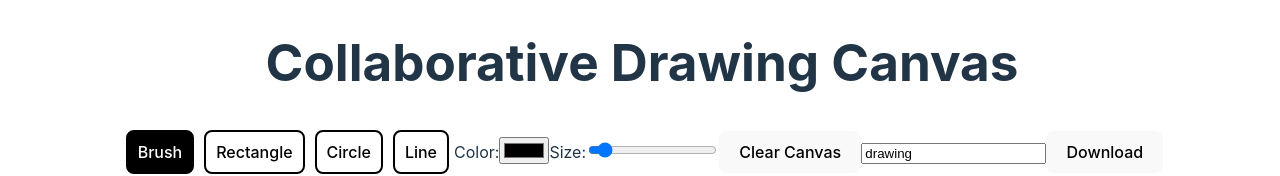
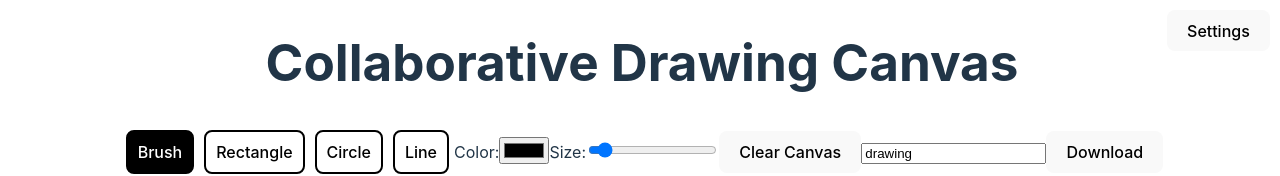
Before and after one commit to MSTC-DA-IICT/Hacktoberfest24-Drawing-Canvas-React, a React (Vite) app: page / in a window 1280 px wide. Shown: the top 176 px of the page. Built offline with nearby package versions, Linux system fonts and the light colour scheme.

Commit message:
Update App.jsx

```diff
--- a/src/App.jsx
+++ b/src/App.jsx
@@ -12,6 +12,8 @@ function App() {
     const [startX, setStartX] = useState(0);
     const [startY, setStartY] = useState(0);
     const [canvasData, setCanvasData] = useState(null);
+    const [isSettingsOpen, setIsSettingsOpen] = useState(false);
+    const [viewMode, setViewMode] = useState('grid');
 
     // Unified state for tool properties (color, size)
     const [toolProperties, setToolProperties] = useState({
@@ -176,7 +178,7 @@ function App() {
         setIsDropdownOpen(false);
     };
 
-    const handleDownload = (format) => {
+    const handleDownload = () => {
         if (format === 'pdf') {
             downloadPDF();
         } else {
@@ -222,10 +224,17 @@ function App() {
         }
     };
 
+    const handleViewModeChange = (mode) => {
+        setViewMode(mode);
+        setIsSettingsOpen(false);
+    };
+
     return (
-        <div className="App">
-            <h1>Collaborative Drawing Canvas</h1>
-            <div className="toolbar">
+        <div className={`App ${viewMode}`}>
+            <h1 className="app-title">Collaborative Drawing Canvas</h1>
+            <div className="main-content">
+                <div className={`toolbar ${viewMode === 'list' ? 'list-view' : ''}`}>
+                    <div className="toolbar-items">
                         <button
                             className={`tool-button ${currentTool === 'brush' ? 'selected' : ''}`}
                             onClick={() => setCurrentTool('brush')}
@@ -290,6 +299,8 @@ function App() {
                             )}
                         </div>
                     </div>
+                </div>
+                <div className="canvas-container">
                     <canvas
                         ref={canvasRef}
                         onMouseDown={startDrawing}
@@ -298,6 +309,17 @@ function App() {
                         onMouseLeave={finishDrawing}
                     />
                 </div>
+            </div>
+            <div className="dropdown settings-dropdown" style={{ position: 'absolute', top: '10px', right: '10px', zIndex: 1002 }}>
+                <button onClick={() => setIsSettingsOpen(!isSettingsOpen)}>Settings</button>
+                {isSettingsOpen && (
+                    <ul className="dropdown-menu">
+                        <li onClick={() => handleViewModeChange('grid')}>Grid View</li>
+                        <li onClick={() => handleViewModeChange('list')}>List View</li>
+                    </ul>
+                )}
+            </div>
+        </div>
     );
 }
 
```
Lines whose indentation alone changed are shown as unchanged.
